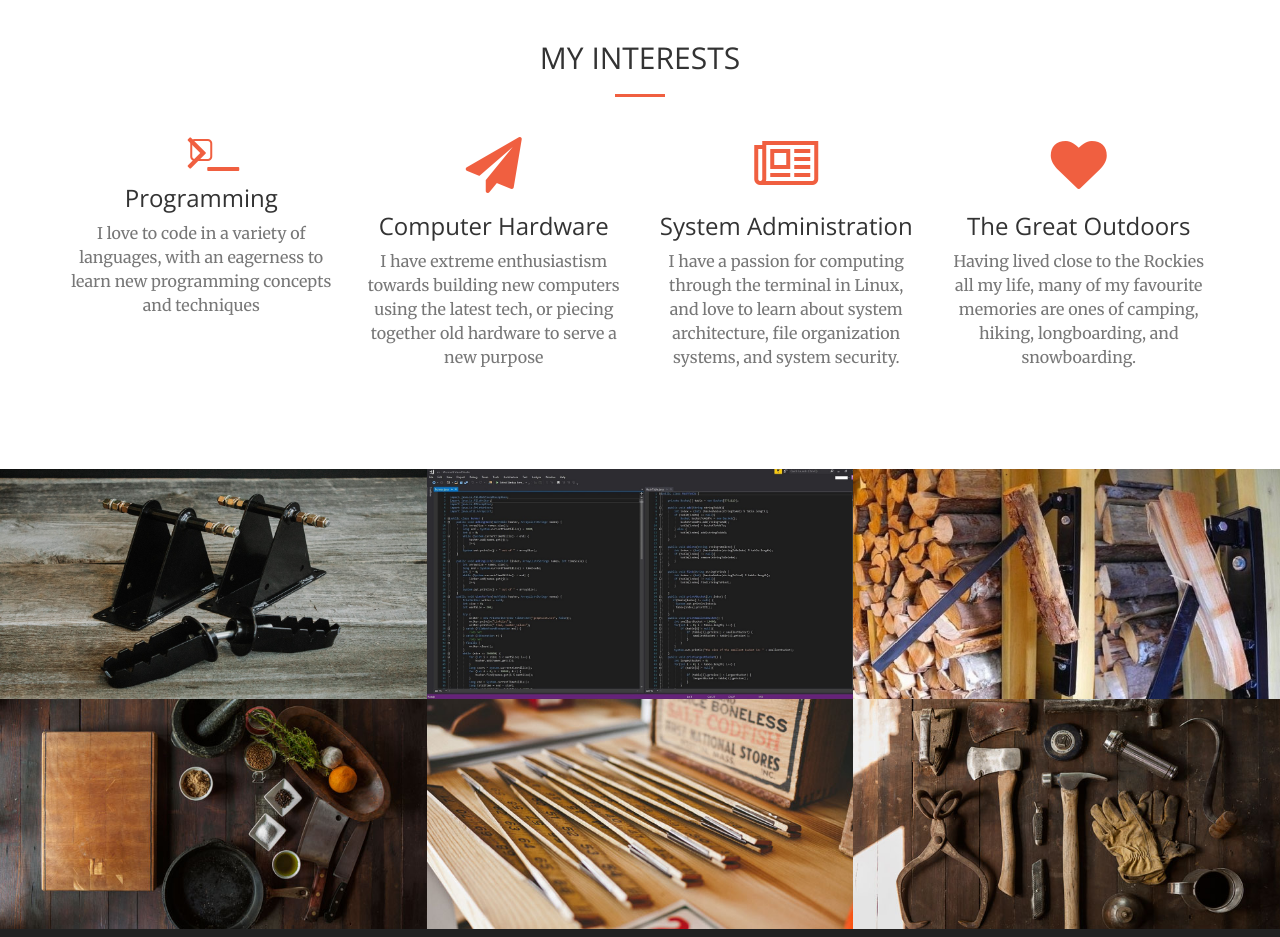
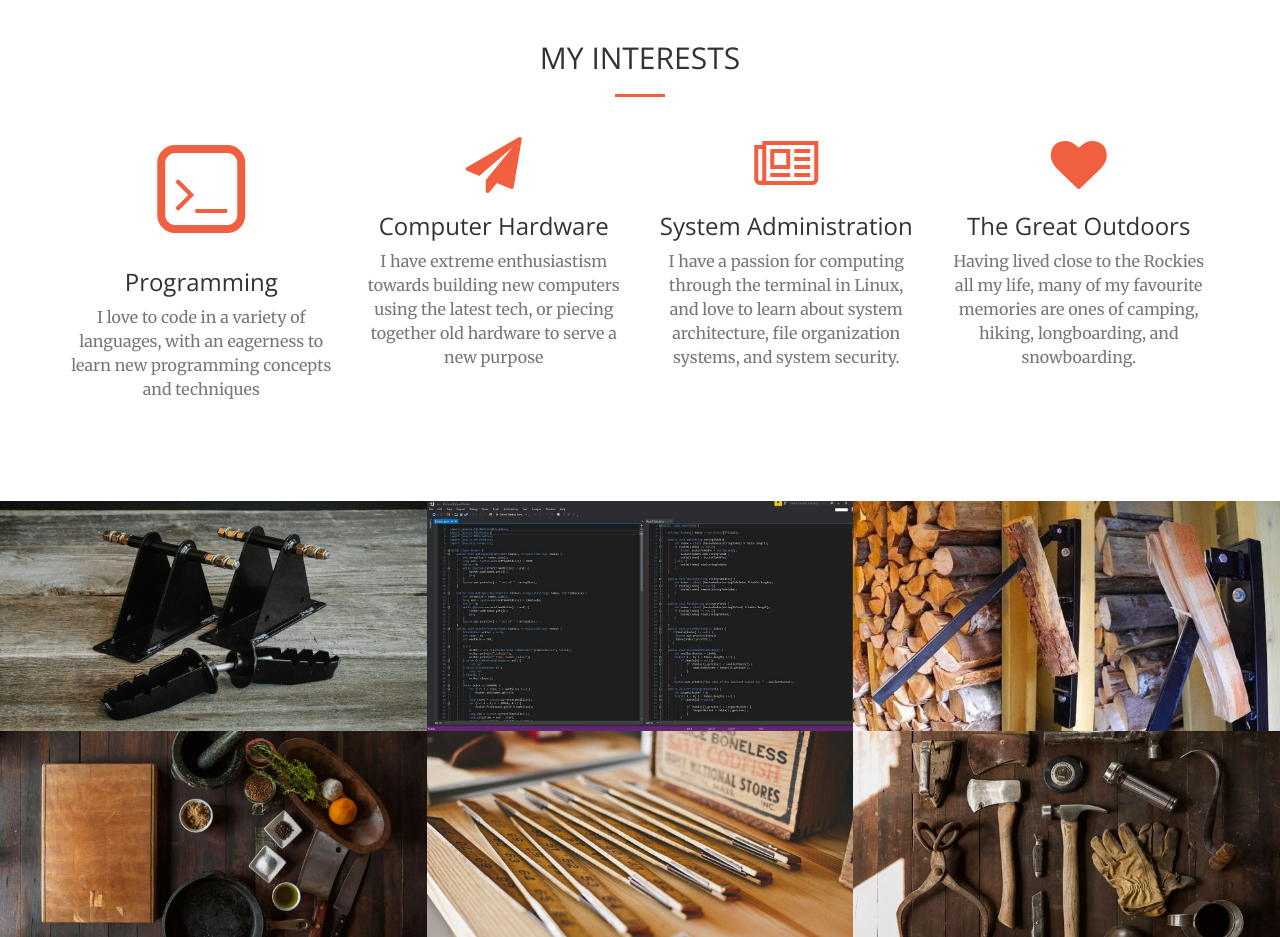
Before and after one commit to MXZTY/Maxwell, a website: page index.html in a window 1280 px wide. Shown: the part 1560-2497 px from the top of the page. Drawn offline with nearby package versions, Linux system fonts and the light colour scheme.

Commit message:
asdfasdf

```diff
--- a/index.html
+++ b/index.html
@@ -108,9 +108,9 @@
             <div class="row">
                 <div class="col-lg-3 col-md-6 text-center">
                     <div class="service-box">
-                        <span class="fa-stack">
-                            <i class="fa fa-square-o fa-10x fa-stack-2x sr-icons text-primary"></i>
-                            <i class="fa fa-terminal fa-4x fa-stack-1x fa-inverse sr-icons text-primary"></i>
+                        <span class="fa-stack fa-4x">
+                            <i class="fa fa-square-o fa-stack-2x sr-icons text-primary"></i>
+                            <i class="fa fa-terminal fa-stack-1x fa-inverse sr-icons text-primary"></i>
                         </span>
                         <h3>Programming</h3>
                         <p class="text-muted">I love to code in a variety of languages, with an eagerness to learn new programming concepts and techniques  </p>
```
